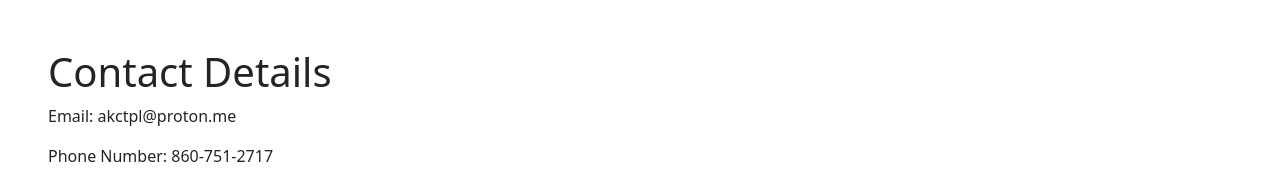
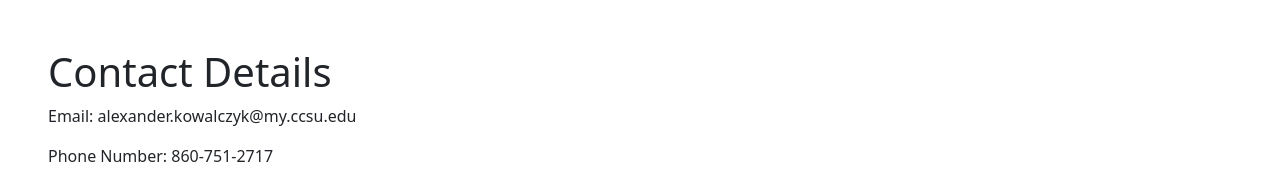
Before and after one commit to Al3x-and3r/al3x-and3r.github.io, a plain HTML site: page contact.html in a window 1280 px wide. Shown: the top 194 px of the page. Drawn offline with nearby package versions, Linux system fonts and the light colour scheme.

Commit message:
Update contact.html

```diff
--- a/contact.html
+++ b/contact.html
@@ -33,7 +33,7 @@
                 <div class="row gx-4 gx-lg-5">
                     <div class="col-lg-6">
                         <h1 class="mt-5">Contact Details</h1>
-                        <p>Email: akctpl@proton.me</p>
+                        <p>Email: alexander.kowalczyk@my.ccsu.edu</p>
                         <p>Phone Number: 860-751-2717</p>
                     </div>
                 </div>
```
